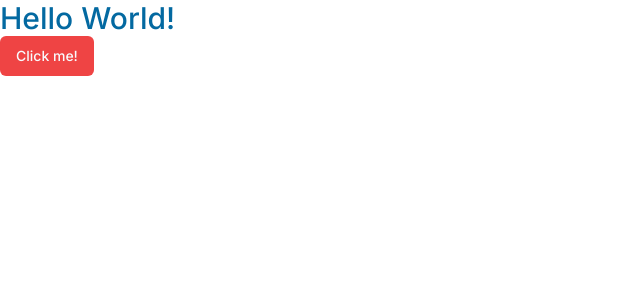
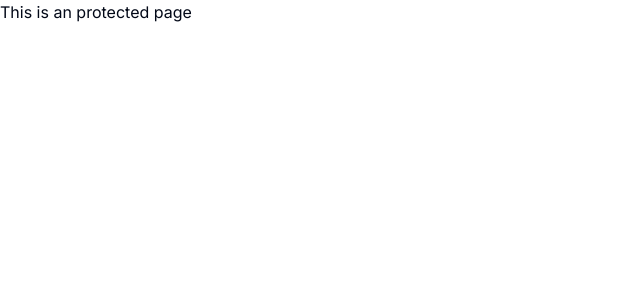
Before and after one commit to AlexanderKrysiuk/Akademia-Wilka, a Next.js app: page / in a window 1280 px wide. Shown: the top 300 px of the page, without its empty margins (0-640 px from the left). Built offline with nearby package versions, Linux system fonts and the light colour scheme.

Commit message:
Folders Setup

```diff
--- /dev/null
+++ b/src/app/(auth)/(routes)/sign-in/page.tsx
@@ -0,0 +1,9 @@
+const SignInPage = () => {
+    return (
+        <div>
+            This is an unprotected page
+        </div>
+     );
+}
+
+export default SignInPage;
--- /dev/null
+++ b/src/app/(dashboard)/(routes)/page.tsx
@@ -0,0 +1,5 @@
+export default function Home() {
+  return (
+  <p>This is an protected page</p>
+  );
+}
--- a/src/app/page.tsx
+++ /dev/null
@@ -1,15 +0,0 @@
-import { Button } from "@/components/ui/button";
-import Image from "next/image";
-
-export default function Home() {
-  return (
-  <div>
-    <p className="text-3xl font-medium text-sky-700">
-    Hello World!
-    </p>
-    <Button variant={"destructive"}>
-      Click me!
-    </Button>
-  </div>
-  );
-}
```
